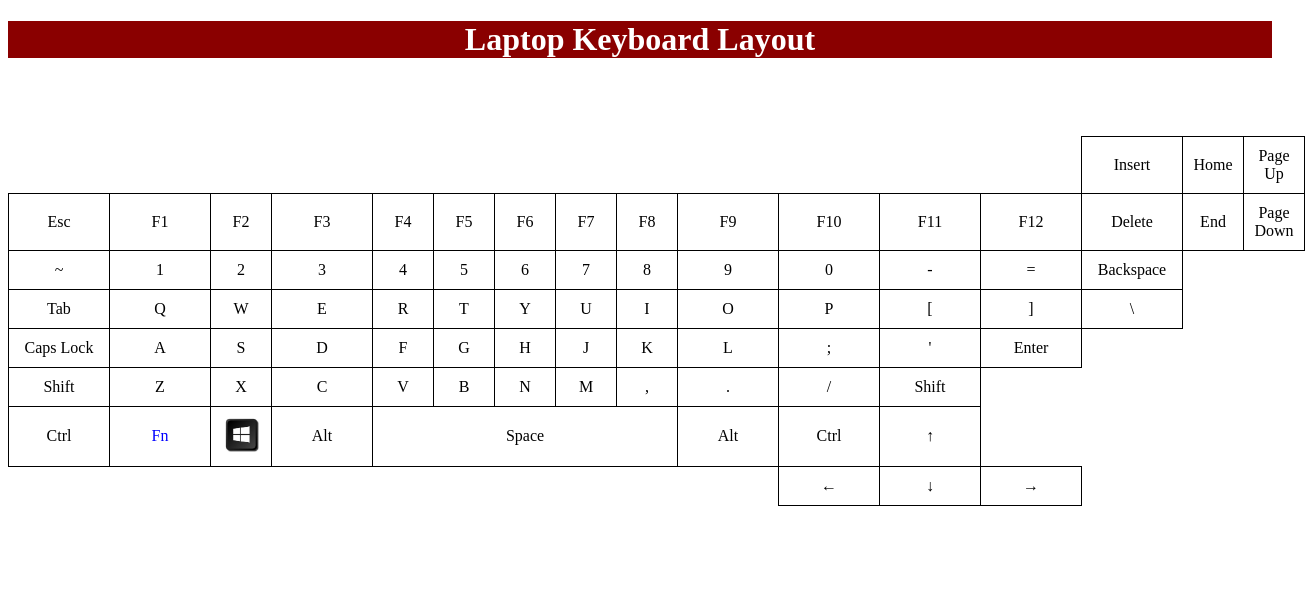
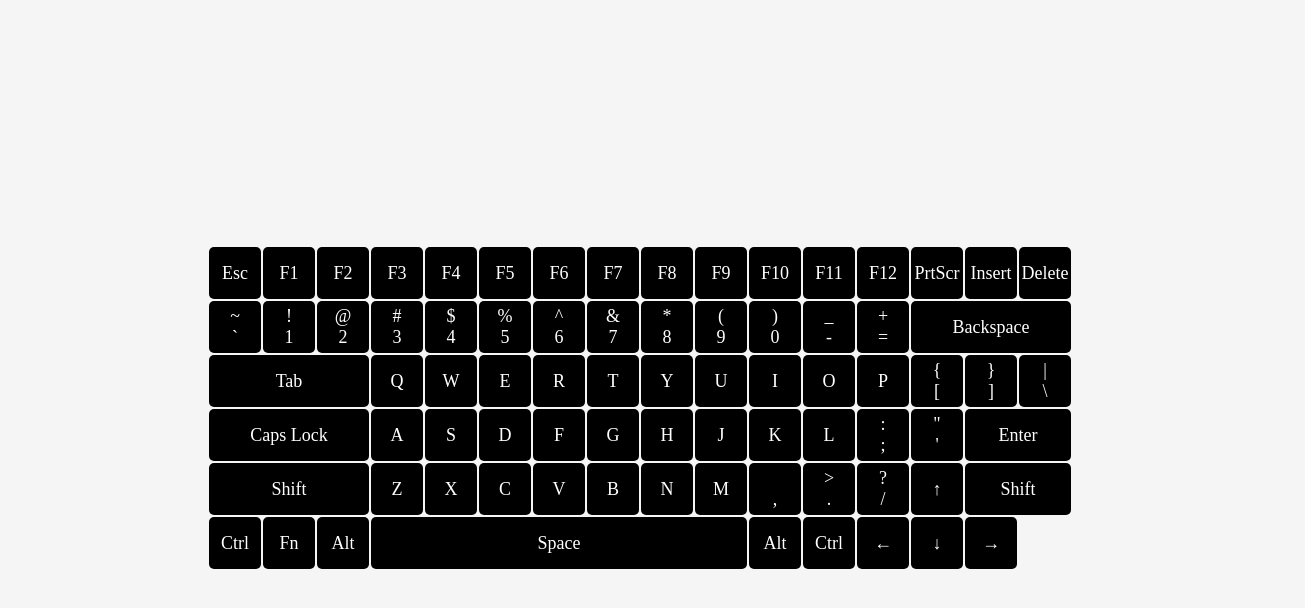
Before and after one commit to BarhamdaghShahnawaz/Making-Keyboard, a plain HTML site: page Index.html in a window 1280 px wide. Shown: the whole page, 1305 px wide, since content can reach past the window. Drawn offline with Linux system fonts and the light colour scheme.

Commit message:
Keyboard layout complete

```diff
--- a/Index.html
+++ b/Index.html
@@ -1,133 +1,116 @@
 <!DOCTYPE html>
 <html lang="en">
+
 <head>
     <meta charset="UTF-8">
     <meta name="viewport" content="width=device-width, initial-scale=1.0">
-    <title>Enhanced Laptop Keyboard Layout</title>
+    <title>Keyboard Layout</title>
     <link rel="stylesheet" href="style.css">
 </head>
+
 <body>
-    <h1>Laptop Keyboard Layout</h1>
-    <table>
 
-        <br />
-        <br />
+    <table class="keyboard">
+        <tr>
+            <td class="key">Esc</td>
+            <td class="key">F1</td>
+            <td class="key">F2</td>
+            <td class="key">F3</td>
+            <td class="key">F4</td>
+            <td class="key">F5</td>
+            <td class="key">F6</td>
+            <td class="key">F7</td>
+            <td class="key">F8</td>
+            <td class="key">F9</td>
+            <td class="key">F10</td>
+            <td class="key">F11</td>
+            <td class="key">F12</td>
+            <td class="key">PrtScr</td>
+            <td class="key">Insert</td>
+            <td class="key">Delete</td>
 
+
+        </tr>
         <tr>
-            <td colspan="13" class="spacer"></td>
-            <td>Insert</td>
-            <td>Home</td>
-            <td>Page Up</td>
+            <td class="key">~ <br />`</td>
+            <td class="key">! <br />1</td>
+            <td class="key">@ <br />2</td>
+            <td class="key"># <br />3</td>
+            <td class="key">$ <br />4</td>
+            <td class="key">% <br />5</td>
+            <td class="key">^ <br />6</td>
+            <td class="key">& <br />7</td>
+            <td class="key">* <br />8</td>
+            <td class="key">( <br />9</td>
+            <td class="key">) <br />0</td>
+            <td class="key">_ <br />-</td>
+            <td class="key">+<br />=</td>
+            <td class="key" colspan="3">Backspace</td>
+
         </tr>
+        <tr>
+            <td class="key" colspan="3">Tab</td>
+            <td class="key">Q</td>
+            <td class="key">W</td>
+            <td class="key">E</td>
+            <td class="key">R</td>
+            <td class="key">T</td>
+            <td class="key">Y</td>
+            <td class="key">U</td>
+            <td class="key">I</td>
+            <td class="key">O</td>
+            <td class="key">P</td>
+            <td class="key">{ <br />[</td>
+            <td class="key">} <br />]</td>
+            <td class="key">| <br />\</td>
+
         </tr>
-        <!-- Function keys row -->
         <tr>
-            <td>Esc</td>
-            <td>F1</td>
-            <td>F2</td>
-            <td>F3</td>
-            <td>F4</td>
-            <td>F5</td>
-            <td>F6</td>
-            <td>F7</td>
-            <td>F8</td>
-            <td>F9</td>
-            <td>F10</td>
-            <td>F11</td>
-            <td>F12</td>
-            <td>Delete</td>
-            <td>End</td>
-            <td>Page Down</td>
+            <td class="key" colspan="3">Caps Lock</td>
+            <td class="key">A</td>
+            <td class="key">S</td>
+            <td class="key">D</td>
+            <td class="key">F</td>
+            <td class="key">G</td>
+            <td class="key">H</td>
+            <td class="key">J</td>
+            <td class="key">K</td>
+            <td class="key">L</td>
+            <td class="key">: <br />;</td>
+            <td class="key">" <br />'</td>
+            <td class="key" colspan="2">Enter</td>
+
         </tr>
-        <!-- Number row -->
         <tr>
-            <td class="key-wide">~</td>
-            <td>1</td>
-            <td>2</td>
-            <td>3</td>
-            <td>4</td>
-            <td>5</td>
-            <td>6</td>
-            <td>7</td>
-            <td>8</td>
-            <td>9</td>
-            <td>0</td>
-            <td>-</td>
-            <td>=</td>
-            <td class="key-wide">Backspace</td>
+            <td class="key" colspan="3">Shift</td>
+            <td class="key">Z</td>
+            <td class="key">X</td>
+            <td class="key">C</td>
+            <td class="key">V</td>
+            <td class="key">B</td>
+            <td class="key">N</td>
+            <td class="key">M</td>
+            <td class="key">
+                 <br />,
+            </td>
+            <td class="key">> <br />.</td>
+            <td class="key">? <br />/</td>
+            <td class="key">↑</td>
+            <td class="key" colspan="2">Shift</td>
 
-        <!-- QWERTY row -->
+        </tr>
         <tr>
-            <td class="key-wide">Tab</td>
-            <td>Q</td>
-            <td>W</td>
-            <td>E</td>
-            <td>R</td>
-            <td>T</td>
-            <td>Y</td>
-            <td>U</td>
-            <td>I</td>
-            <td>O</td>
-            <td>P</td>
-            <td>[</td>
-            <td>]</td>
-            <td>\</td>
-        </tr>
-        <!-- ASDF row -->
-        <tr>
-            <td class="key-wide">Caps Lock</td>
-            <td>A</td>
-            <td>S</td>
-            <td>D</td>
-            <td>F</td>
-            <td>G</td>
-            <td>H</td>
-            <td>J</td>
-            <td>K</td>
-            <td>L</td>
-            <td>;</td>
-            <td>'</td>
-            <td class="key-wide">Enter</td>
-        </tr>
-        <!-- ZXCV row -->
-        <tr>
-            <td class="key-wide">Shift</td>
-            <td>Z</td>
-            <td>X</td>
-            <td>C</td>
-            <td>V</td>
-            <td>B</td>
-            <td>N</td>
-            <td>M</td>
-            <td>,</td>
-            <td>.</td>
-            <td>/</td>
-            <td class="key-wide">Shift</td>
-        </tr>
-        <!-- Bottom row -->
-        <tr>
-            <td class="key-wide">Ctrl</td>
-            <td class="key-wide blue">Fn</td>
-            <td><img width="35px" src="./Assets/window logo.jpeg" alt="window logo"></td>
-            <td class="key-wide">Alt</td>
-            <td colspan="5" style="text-align: center;">Space</td>
-            <td class="key-wide">Alt</td>
-            <td class="key-wide">Ctrl</td>
-            <td>↑</td>
-            <!-- <td class="spacer"></td> -->
-        </tr>
-        <!-- Arrow keys row -->
-        <tr>
-            <td class="spacer"></td>
-            <td class="spacer"></td>
-            <td class="spacer"></td>
-            <td colspan="5" class="spacer"></td>
-            <td class="spacer"></td>
-            <td class="spacer"></td>
-            <td>←</td>
-            <td>↓</td>
-            <td>→</td>
+            <td class="key">Ctrl</td>
+            <td class="key">Fn</td>
+            <td class="key">Alt</td>
+            <td class="key" colspan="7">Space</td>
+            <td class="key">Alt</td>
+            <td class="key">Ctrl</td>
+            <td class="key">←</td>
+            <td class="key">↓</td>
+            <td class="key">→</td>
         </tr>
     </table>
 </body>
+
 </html>
--- a/style.css
+++ b/style.css
@@ -1,27 +1,22 @@
-h1{
-    text-align: center;
-    background-color: rgb(138, 0, 0);
-    color: rgb(255, 255, 255);
+body {
+    display: flex;
+    justify-content: center;
+    align-items: center;
+    height: 100vh;
+    background-color: #f5f5f5;
 }
 
-.blue{
-    color: rgb(0, 0, 255);
+.key {
+    text-align: center;
+    align-items: center;
+    width: 50px;
+    height: 50px;
+    background-color: #000000;
+    color: #ffffff;
+    border-radius: 5px;
+    font-size: 18px;
 }
 
-table {
-    border-collapse: collapse;
-    margin: 20px auto;
+.key:hover {
+    background-color: #61dafb;
 }
-td {
-    border: 1px solid rgb(0, 0, 0);
-    text-align: center;
-    padding: 10px;
-    min-width: 40px;
-    min-height: 40px;
-}
-.key-wide {
-    min-width: 80px;
-}
-.spacer {
-    border: none;
-}
```
